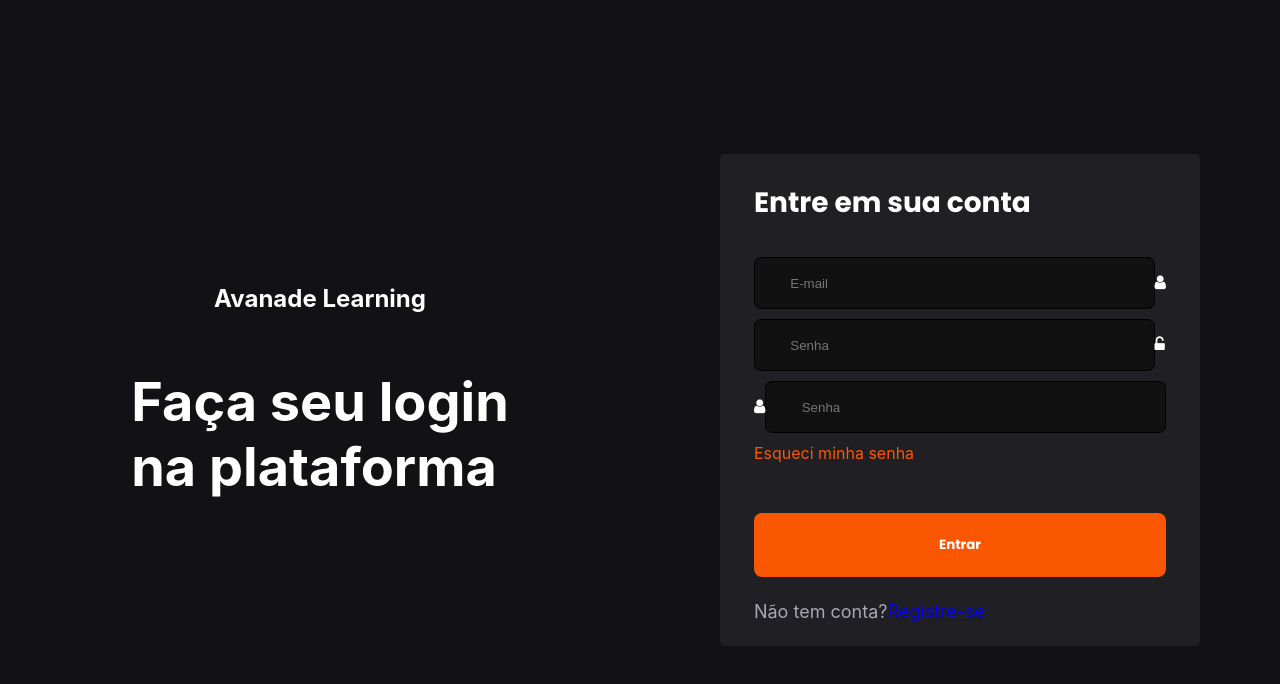
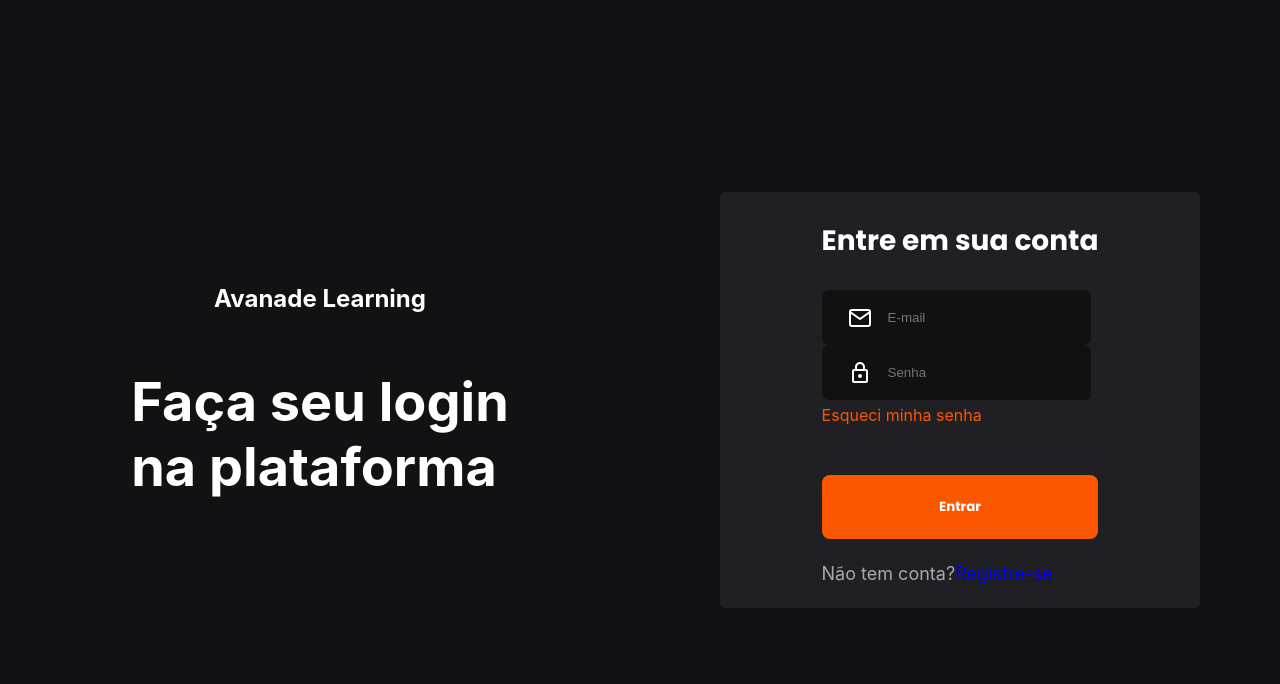
Before and after one commit to GustavoTolentino/AvanadeLearning, a React (Create React App) app in the folder avanadelearning/: page / in a window 1280 px wide. Shown: the top 684 px of the page. Built offline with nearby package versions, Linux system fonts and the light colour scheme.

Commit message:
Componente de Input finalizado

```diff
--- a/avanadelearning/src/components/Input/index.jsx
+++ b/avanadelearning/src/components/Input/index.jsx
@@ -1,25 +1,16 @@
-import React from 'react';
-import { InputWrapper } from './styles/InputWrapper';
+import React from "react";
+import { InputWrapper } from "./styles/InputWrapper";
 
 export function Input({ type, placeholder, value, method, icon, ...props }) {
   return (
-    <InputWrapper
-      ghost={ghost}
-      border={border}
-      banner={banner}
-      as={tag}
-      {...props}
-    >
-      {children}
-
-      <div className="fid">
-            <i className={icon}></i>
-            <input
-            type={type}
-            placeholder={placeholder}
-            value={value}
-            onChange={method}/>
-        </div>
+    <InputWrapper>
+      {icon}
+      <input
+        type={type}
+        placeholder={placeholder}
+        value={value}
+        onChange={method}
+      />
     </InputWrapper>
   );
 }
--- a/avanadelearning/src/components/Input/styles/InputWrapper.js
+++ b/avanadelearning/src/components/Input/styles/InputWrapper.js
@@ -1,87 +1,66 @@
 import styled, { css } from 'styled-components';
 
-const GhostButton = css`
-  background-color: transparent;
-  border: none;
-  color: #ffffff;
+export const InputWrapper = styled.div`
+  display: flex;
+  align-items: center;
+  gap: 16px;
+  background-color: #111111;
+  border: solid 2px #111111;
+  border-radius: 7px;
+  padding: 0 24px;
+  font-size: 24px;
+
+  input {
+    border: none;
+    outline: none;
+    color: #ffffff;
+    background-color: transparent;
+    padding: 18px 0;
+  }
+
+  &:focus-within {
+    border: solid 2px #FB5700;
+
+    svg {
+      color: #FB5700;
+    }
+  }
 `;
 
-export const ButtonWrapper = styled.div`
-  padding: 22px 17px;
-  border-radius: 8px;
-  font-weight: 700;
-  font-family: 'Poppins', sans-serif;
-  cursor: pointer;
-  width: 100%;
+// const GhostButton = css`
+//   background-color: transparent;
+//   border: none;
+//   color: #ffffff;
+// `;
 
-  .fid{
-    display: flex;
-    align-items: center;
-    justify-content: center;
-    border: outset 2px blue;
-    padding: 5px;
-    width: 400px;
-    height: 50px;
-    background-color: #111111;
-    border-radius: 7px;
-    /* border: solid 1px #000000; */
-    color: #ffffff;
-    font-family: FontAwesome;
-    content: "\f007";
-}
+// export const InputWrapper = styled.div`
+//   padding: 22px 17px;
+//   border-radius: 8px;
+//   font-weight: 700;
+//   font-family: 'Poppins', sans-serif;
+//   cursor: pointer;
+//   width: 100%;
 
-  ${({ ghost, border, banner }) => {
-    if (ghost) return GhostButton;
-    if (border) return BorderButton;
-    if (banner) return BannerButton;
-    return DefaultButton;
-  }};
-`;
+  // .fid{
+  //   display: flex;
+  //   align-items: center;
+  //   justify-content: center;
+  //   border: outset 2px blue;
+  //   padding: 5px;
+  //   width: 400px;
+  //   height: 50px;
+  //   background-color: #111111;
+  //   border-radius: 7px;
+  //   /* border: solid 1px #000000; */
+  //   color: #ffffff;
+  //   font-family: FontAwesome;
+  //   content: "\f007";
+// }
 
-export const AdCardWrapper = styled.div`
-  display: flex;
-  flex-direction: column;
-  align-items: center;
-  background-color: #ffffff;
-  width: 360px;
-  border-radius: 12px;
-  color: #2f2e41;
-  .footerCard {
-    display: flex;
-    align-items: center;
-    text-align: center;
-    width: 100%;
-    padding: 12px 24px;
-    justify-content: space-between;
-    background-color: #fff7ea;
-    margin-top: 10px;
-    border-radius: 0 0 12px 12px;
-  }
-  .interests {
-    display: flex;
-    align-items: center;
-    justify-content: center;
-  }
-  .interests img {
-    width: 25px;
-    height: 25px;
-    margin-left: 4px;
-  }
-  .image {
-    width: 100%;
-    height: 100%;
-    padding: 24px;
-    object-fit: cover;
-    border-radius: 38px;
-  }
-  .contentTextInfo p,
-  .contentTextInfo h2 {
-    padding: 0 24px;
-  }
-  .contentTextInfo h2 {
-    font-size: 24px;
-  }
-  .contentTextInfo p {
-    font-size: 16px;
-  }
-`;
+//   ${({ ghost, border, banner }) => {
+//     if (ghost) return GhostButton;
+//     if (border) return BorderButton;
+//     if (banner) return BannerButton;
+//     return DefaultButton;
+//   }};
+// `;
--- a/avanadelearning/src/pages/Login/index.jsx
+++ b/avanadelearning/src/pages/Login/index.jsx
@@ -4,6 +4,11 @@
 import { Button } from '../../components/Button';
 import { api } from '../../services/api';
 import axios from 'axios';
+import { Input } from '../../components/Input';
+import { FaBeer } from 'react-icons/fa';
+import { FiMail } from 'react-icons/fi';
+import { MdOutlineLock } from 'react-icons/md';
+// import {  } from '';
 
 export function Login() {
   const history = useHistory();
@@ -42,27 +47,8 @@
           <section className="sfa">
             <form onSubmit={(e) => handleSignIn(e)} className="fia">
               <h3>Entre em sua conta</h3>
-              <label><input
-                type="email"
-                placeholder="E-mail"
-                value={email}
-                onChange={(e) => setEmail(e.target.value)}
-              /></label>
-              <label><input
-                type="password"
-                placeholder="Senha"
-                value={password}
-                onChange={(e) => setPassword(e.target.value)}
-              /></label>
-
-              <div className="fid">
-                <label></label>
-                <input type="password"
-                placeholder="Senha"
-                className="input"
-                value={password}
-                onChange={(e) => setPassword(e.target.value)}/>
-              </div>
+              <Input type="email" placeholder="E-mail" value={email} onChange={(e) => setEmail(e.target.value)} icon={<FiMail />} />
+              <Input type="email" placeholder="Senha" value={password} onChange={(e) => setEmail(e.target.value)} icon={<MdOutlineLock/>} />
 
               <a className="fmpl">Esqueci minha senha</a>
               <Button type="submit">Entrar</Button>
--- a/avanadelearning/src/pages/Login/styles/style.css
+++ b/avanadelearning/src/pages/Login/styles/style.css
@@ -36,28 +36,14 @@
     font-family: 'Poppins', sans-serif;
     font-weight: bold;
 }
-.fia input{
-    width: 350px;
-    height: 50px;
-    background-color: #111111;
-    border-radius: 7px;
-    border: solid 1px #000000;
-    color: #ffffff;
-    outline: none;
-    padding: 0px 1em 0px 2.65em;
-    margin-bottom: 5px;
-    margin-top: 5px;
-}
-.fia input::after{
-    border: outset 2px blue;
-}
-.fia:nth-child(3)::after {
-	content: "\emailIcon.svg";
-}
+
 .fmpl{
     color: #FB5700;
     padding-top: 5px;
     padding-bottom: 50px;
+}
+.fmlp:hover{
+    color: #111111;
 }
 .texttes {
     font-size: 54px;
```
Also changed, not shown: 1 other file (tests, documents, lock files or other folders).
